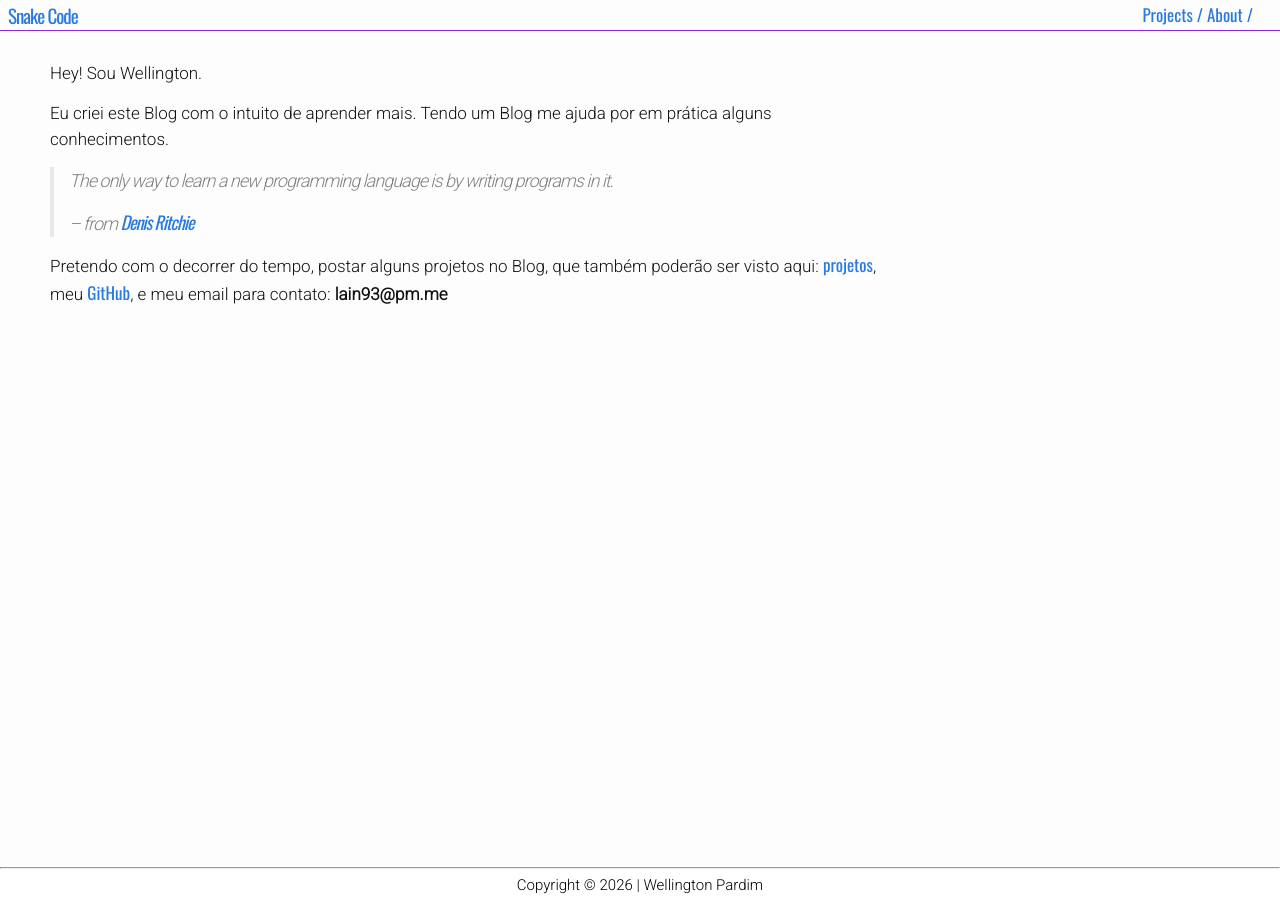
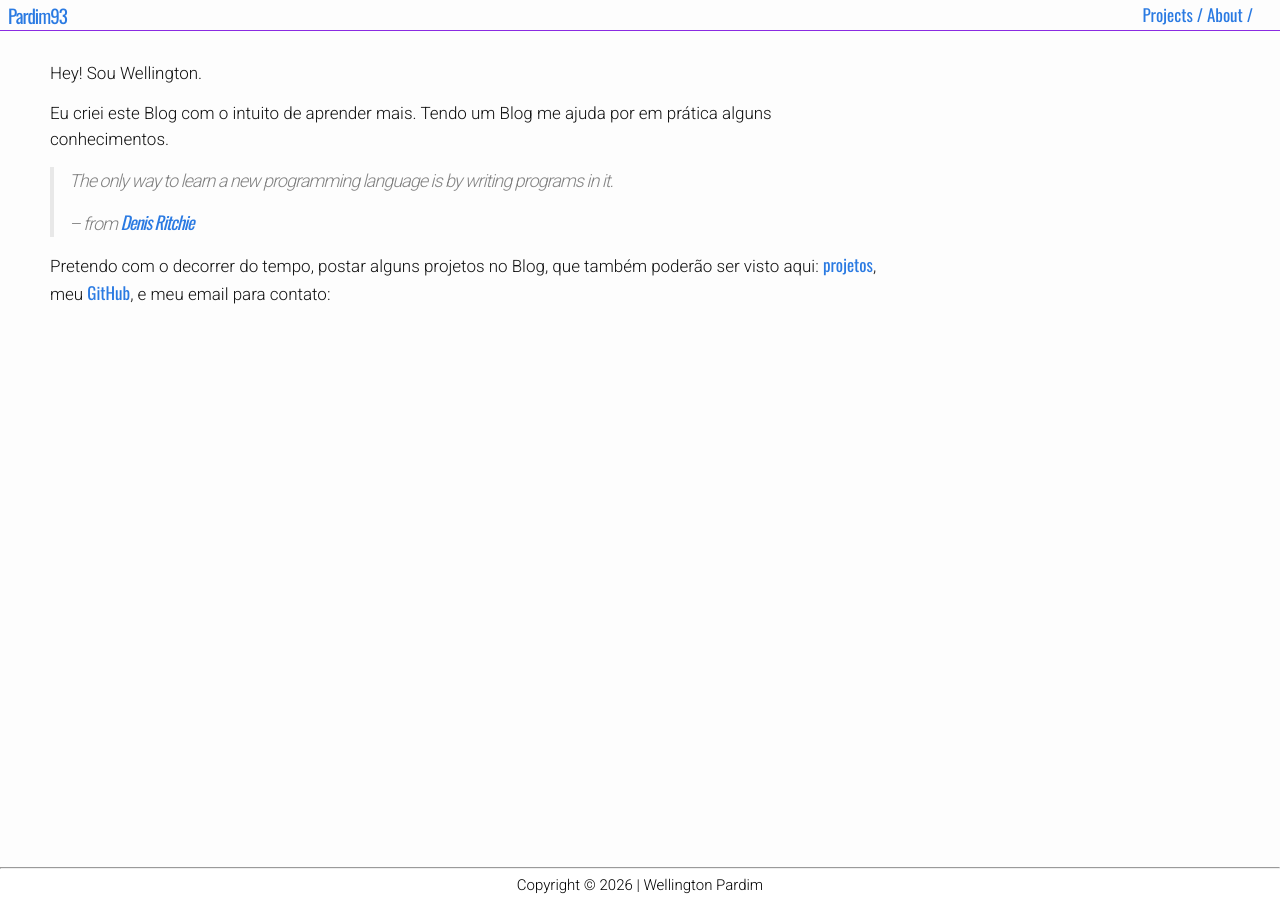
Before and after one commit to Pardim93/Pardim93.github.io, a Jekyll site: the page built from about.html, in a window 1280 px wide. Built offline with Jekyll 4.4.1, drawn with Linux system fonts in a browser that asks for light colours; part of the change alters nothing that is shown.

Commit message:
Update _config.yml

```diff
--- a/_config.yml
+++ b/_config.yml
@@ -1,40 +1,28 @@
-# Welcome to Jekyll!
-#
-# This config file is meant for settings that affect your whole blog, values
-# which you are expected to set up once and rarely edit after that. If you find
-# yourself editing this file very often, consider using Jekyll's data files
-# feature for the data you need to update frequently.
-#
-# For technical reasons, this file is *NOT* reloaded automatically when you use
-# 'bundle exec jekyll serve'. If you change this file, please restart the server process.
+# Minimal custom theme - no default Jekyll theme
+title: "Pardim93 "
+description: "My blog for Articles and Projects"
+author: "Wellington Pardim"
+url: "https://pardim93.github.io"
+baseurl: ""
 
-# Site settings
-# These are used to personalize your new site. If you look in the HTML files,
-# you will see them accessed via {{ site.title }}, {{ site.email }}, and so on.
-# You can create any custom variable you would like, and they will be accessible
-# in the templates via {{ site.myvariable }}.
-title: Snake Code
-email: lain93@pm.me
-
-baseurl: '' # the subpath of your site, e.g. /blog
-url:  Pardim93.github.io # the base hostname & protocol for your site, e.g. http://example.com
-github_username:  Pardim93
+# Plugins supported by GitHub Pages
+plugins:
+  - jekyll-feed
+  - jekyll-sitemap
+  - jekyll-seo-tag
 
 # Build settings
 markdown: kramdown
-theme: minima
-plugins_dir:
-  - jekyll-feed
-sass:
-    sass_dir: _sass
-# Exclude from processing.
-# The following items will not be processed, by default. Create a custom list
-# to override the default setting.
-# exclude:
-#   - Gemfile
-#   - Gemfile.lock
-#   - node_modules
-#   - vendor/bundle/
-#   - vendor/cache/
-#   - vendor/gems/
-#   - vendor/ruby/
+highlighter: rouge
+
+# SEO / Social
+social:
+  name: Wellington Pardim
+  links:
+    - https://github.com/Pardim93
+
+# Exclude files
+exclude:
+  - README.md
+  - Gemfile
+  - Gemfile.lock
```
